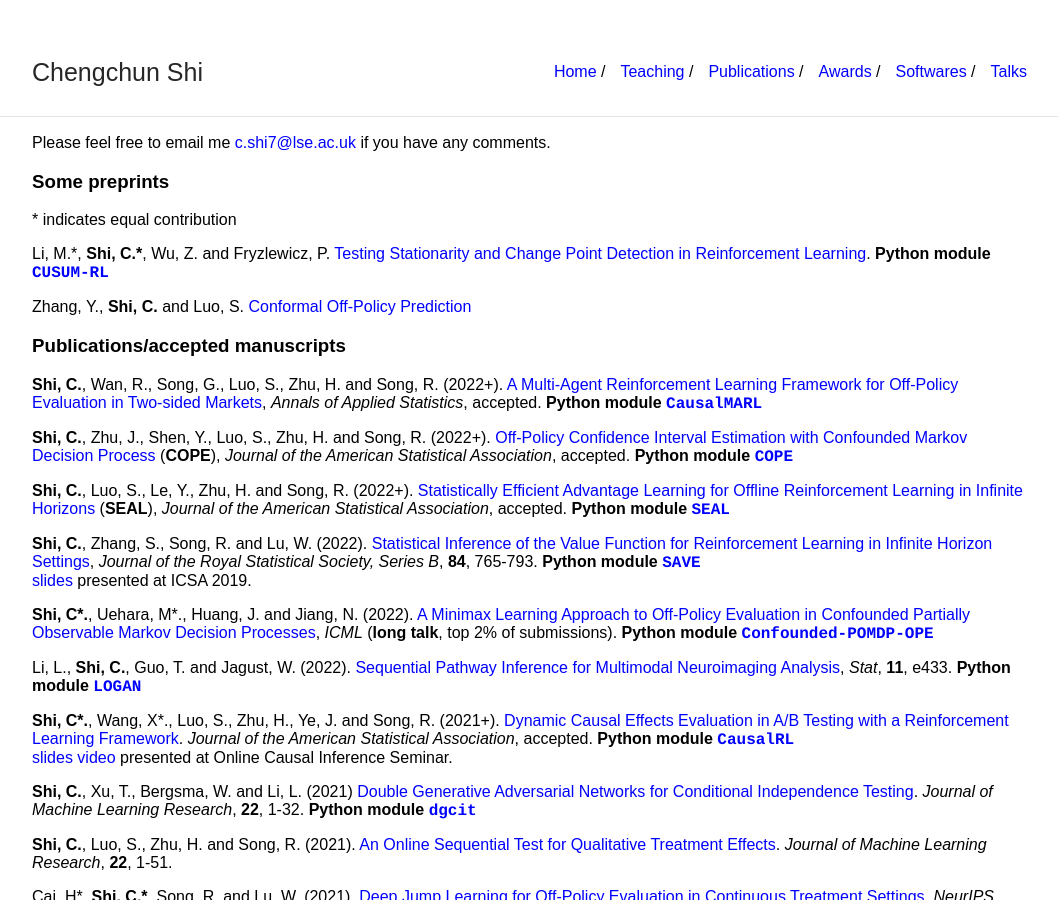
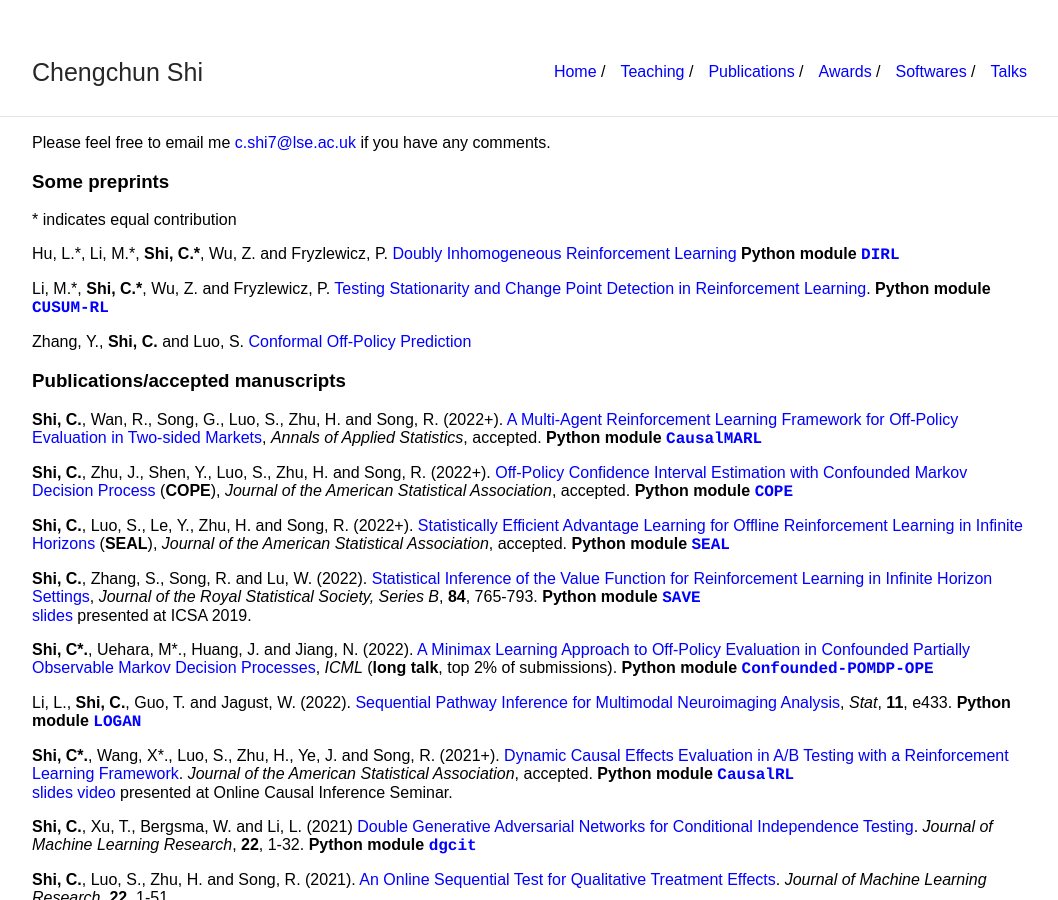
Before and after one commit to callmespring/callmespring.github.io, a Jekyll site: the page built from publication.md, in a window 1280 px wide and 900 px high. Shown: the whole window, without its empty margins (108-1166 px from the left). Built offline with Jekyll 4.4.1, drawn with Linux system fonts in a browser that asks for light colours.

Commit message:
Update publication.md

```diff
--- a/publication.md
+++ b/publication.md
@@ -10,6 +10,8 @@
 ### Some preprints
 
 \* indicates equal contribution
+
+Hu, L.\*, Li, M.\*, **Shi, C.\***, Wu, Z. and Fryzlewicz, P. [Doubly Inhomogeneous Reinforcement Learning](https://arxiv.org/pdf/2211.03983.pdf) **Python module** [<span style="font-family:courier;">**DIRL**</span>](https://github.com/zaza0209/DIRL)
 
 Li, M.\*, **Shi, C.\***, Wu, Z. and Fryzlewicz, P. [Testing Stationarity and Change Point Detection in
 Reinforcement Learning](https://arxiv.org/pdf/2203.01707.pdf).
```
